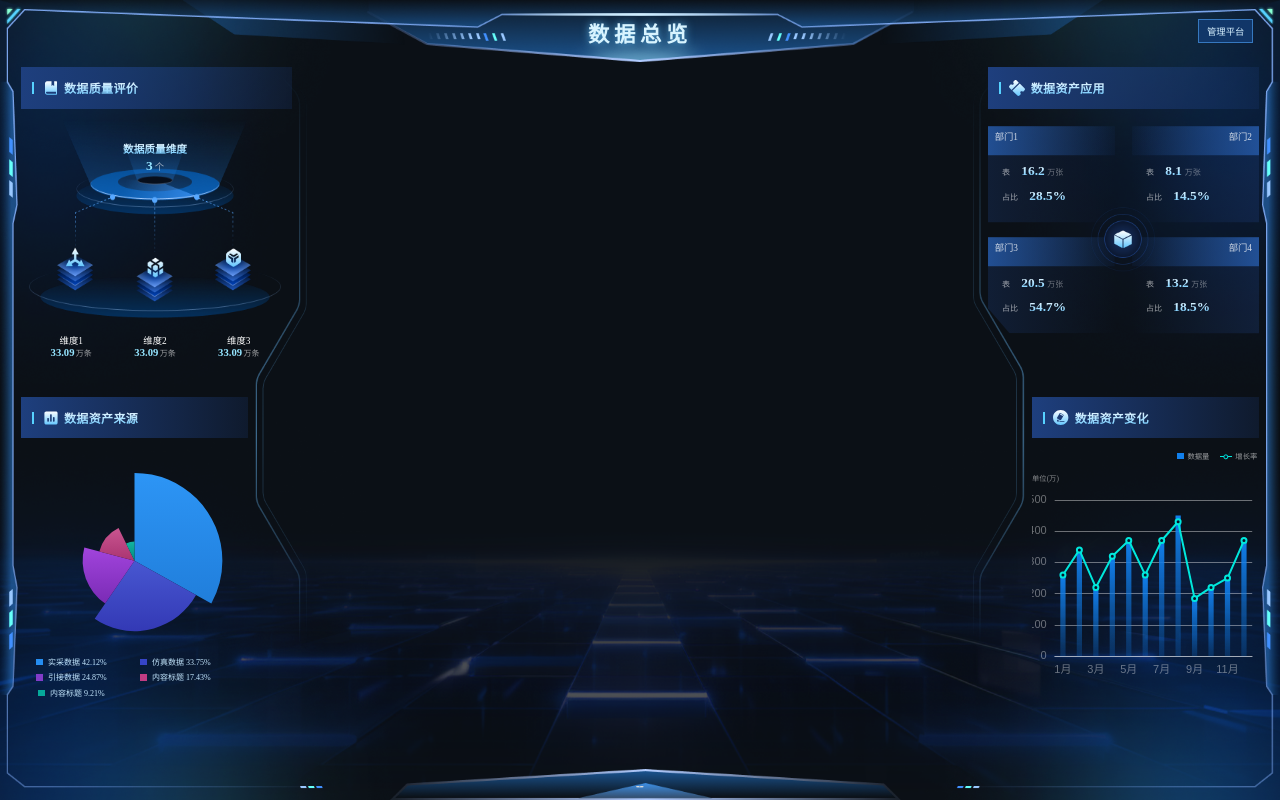
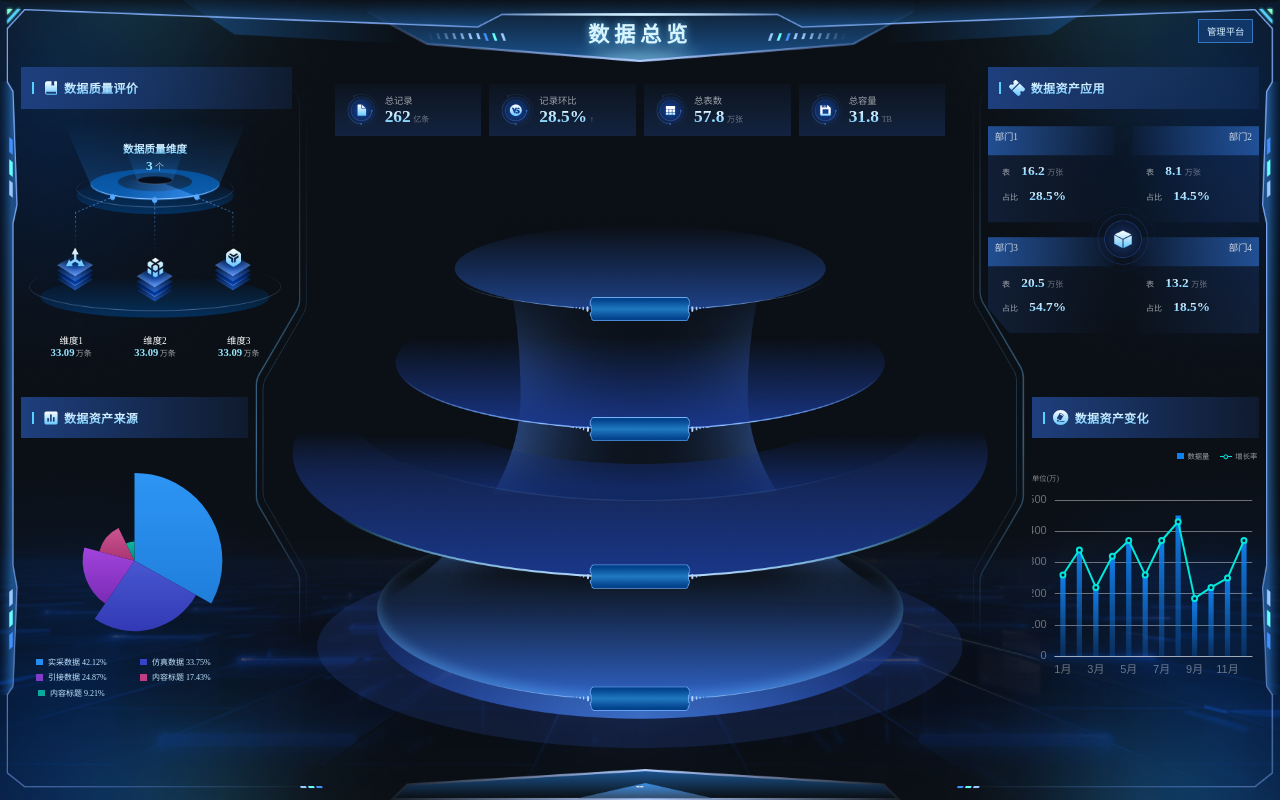
Before and after one commit to kanesang1/data-overview-screen, a Vue app: page / in a window 1280 px wide. Built offline with nearby package versions, Linux system fonts and the light colour scheme; the HTML template or start-up script is replaced by a standard one.

Commit message:
feat:中间框架搭起来

```diff
--- a/src/components/CenterStage.vue
+++ b/src/components/CenterStage.vue
@@ -1,3 +1,37 @@
-<template><section class="center-stage" aria-label="center-content-area" /></template>
+<script setup lang="ts">
+import metricOne from '@/assets/img/center/total-view-icon/overview-metric-01.svg'
+import metricTwo from '@/assets/img/center/total-view-icon/overview-metric-02.svg'
+import metricThree from '@/assets/img/center/total-view-icon/overview-metric-03.svg'
+import metricFour from '@/assets/img/center/total-view-icon/overview-metric-04.svg'
+import architectureBackground from '@/assets/img/center/tree/architecture-background.png'
 
-<style scoped>.center-stage { position: absolute; z-index: 1; top: 8.8889vh; right: 23.6979vw; bottom: 3.8889vh; left: 23.6979vw; }</style>
+const metrics = [
+  { label: '总记录', value: '262', unit: '亿条', icon: metricOne },
+  { label: '记录环比', value: '28.5%', unit: '↑', icon: metricTwo },
+  { label: '总表数', value: '57.8', unit: '万张', icon: metricThree },
+  { label: '总容量', value: '31.8', unit: 'TB', icon: metricFour },
+]
+</script>
+
+<template>
+  <section class="center-stage" aria-label="中部内容区域">
+    <div class="metric-list">
+      <article v-for="metric in metrics" :key="metric.label" class="metric-card">
+        <img :src="metric.icon" alt="" />
+        <div><span>{{ metric.label }}</span><strong>{{ metric.value }}</strong><small>{{ metric.unit }}</small></div>
+      </article>
+    </div>
+    <img class="architecture-background" :src="architectureBackground" alt="" />
+  </section>
+</template>
+
+<style scoped>
+.center-stage { position: absolute; z-index: 1; top: 8.8889vh; right: 23.6979vw; bottom: 3.8889vh; left: 23.6979vw; }
+.metric-list { display: flex; justify-content: center; gap: .625vw; padding-top: 1.6667vh; margin-bottom: 1.6667vh; }
+.metric-card { display: flex; align-items: center; width: 11.4583vw; height: 6.4815vh; box-sizing: border-box; padding: .9259vh .7813vw; background: linear-gradient(0deg, rgba(30, 63, 126, .40) 0%, rgba(31, 67, 138, .08) 100%); }
+.metric-card img { flex: 0 0 2.6042vw; width: 2.6042vw; height: 2.6042vw; margin-right: .5208vw; object-fit: contain; }
+.metric-card span { display: block; color: rgba(255,255,255,.60); font-size: .7292vw; font-weight: 400; line-height: normal; }
+.metric-card strong { margin-right: .2083vw; font-size: 1.3542vw; font-weight: 900; line-height: normal; background: linear-gradient(180deg, #fff 0%, #64c7ff 100%); -webkit-background-clip: text; background-clip: text; -webkit-text-fill-color: transparent; }
+.metric-card small { color: rgba(255,255,255,.40); font-size: .625vw; font-weight: 400; line-height: normal; }
+.architecture-background { display: block; width: 54.2708vw; height: 78.7037vh; margin: 1.6667vh 0 0 50%; object-fit: contain; transform: translateX(-50%); }
+</style>
```
